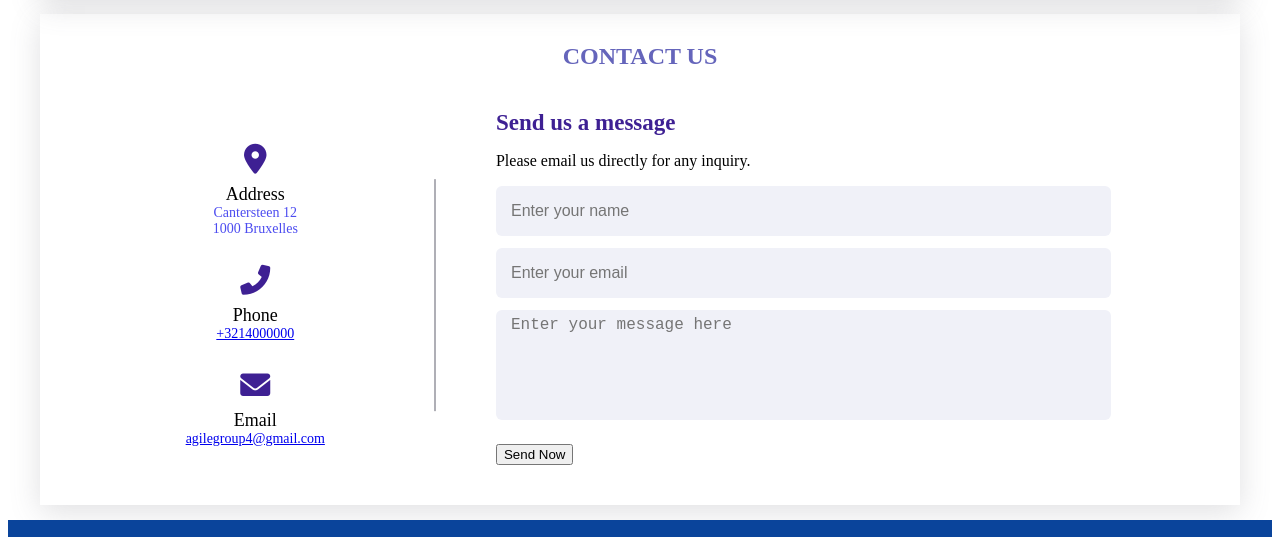
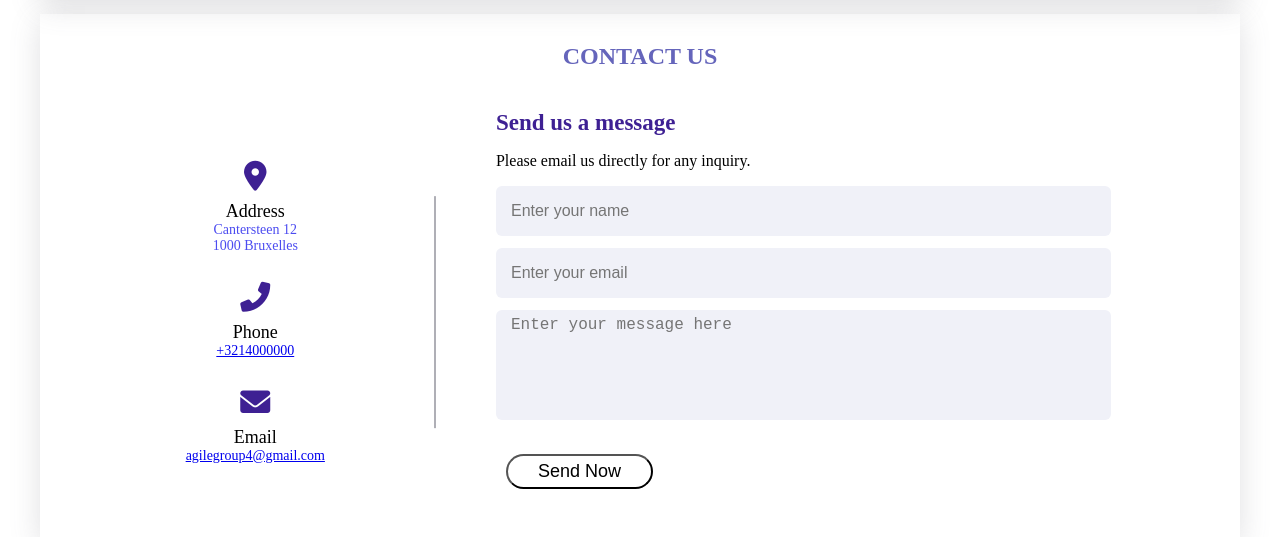
Before and after one commit to lab-antwerp-1/hackyourfuture-group4, a website: page index.html in a window 1280 px wide. Shown: the part 3810-4347 px from the top of the page. Drawn offline with Linux system fonts and the light colour scheme; a web font is replaced by a local one.

Commit message:
Update index.html

```diff
--- a/index.html
+++ b/index.html
@@ -368,7 +368,7 @@
                 <textarea name="msg-box" cols="30" rows="10" placeholder="Enter your message here"></textarea>
               </div>
               <div class="button">
-                <button type="submit" >Send Now</button>
+                <button type="submit" class="btn btn-m">Send Now</button>
               </div>
             </form>
           </div>
```
